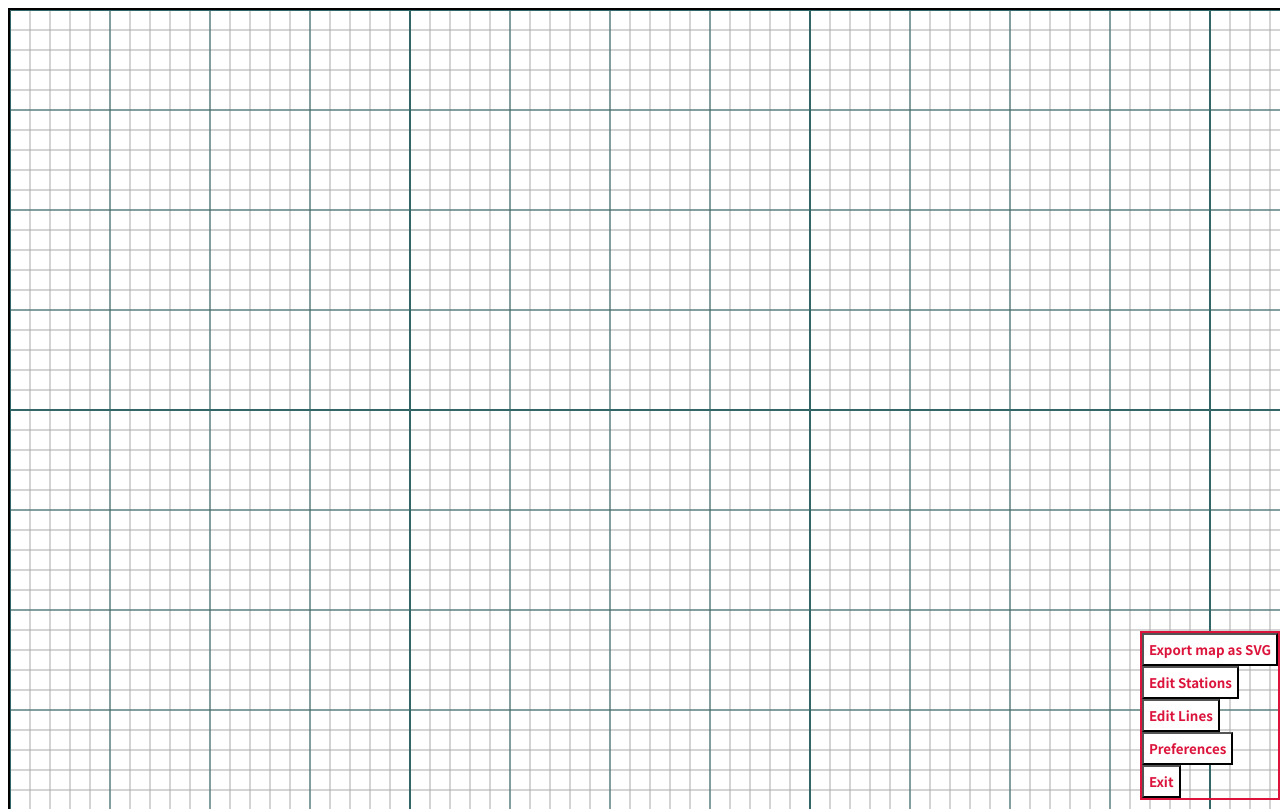
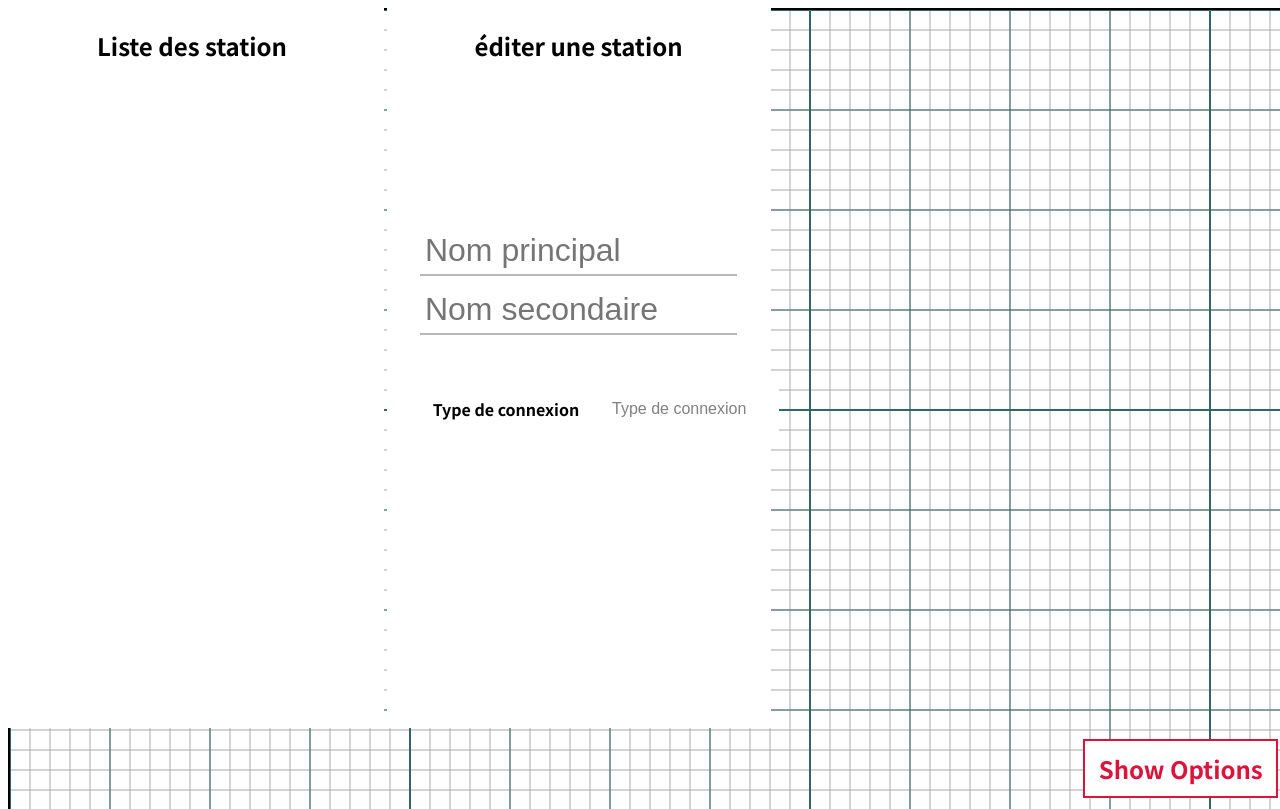
Before and after one commit to RGG200/TransportMapMaker, a plain HTML site: page index.html in a window 1280 px wide. Shown: the top 809 px of the page. Drawn offline with Linux system fonts and the light colour scheme.

Commit message:
Add files via upload

```diff
--- a/css/styles.css
+++ b/css/styles.css
@@ -2,6 +2,7 @@
 @import url('https://fonts.googleapis.com/css2?family=Noto+Sans+JP:wght@700&family=Roboto:wght@500&display=swap');
 html body{
     background-color: white;
+    font-family:'Noto Sans JP', sans-serif;
 }
 #canvas{
     position: absolute;
@@ -16,30 +17,37 @@ html body{
     text-transform: uppercase;
 }
 .button{
-    padding: 5px;
+    padding: 10px;
     color: crimson;
+    width: 100%;
     background: white;
     transition: 300ms;
+    text-align: left;
     display: flex;
+    border: none;
+    font-size: 1em;
     text-decoration: none;
     font-family
     : 'Noto Sans JP', sans-serif;
 }
+.button:active{
+    border-style: outset;
+    border: none;
+    width: 100%;
+}
 .button:hover{
-    padding: 5px;
-    color: forest;
-    background: white;
+    padding: 10px;
+    color: red;
     transition: 300ms;
-    text-align: center;
     display: flex;
 }
 #options{
     text-decoration: none;
     position: fixed;
-    right: 0px;
-    bottom: 0px;
-    width:auto;
-    max-width: 20%;
+    right: 2px;
+    display: none;
+    bottom: 50px;
+    width: 15%;
     height: auto;
     font-size: 1.5em;
     text-align: center;
@@ -49,3 +57,128 @@ html body{
     font-family
     : 'Noto Sans JP', sans-serif;
 }
+.main{
+        text-decoration: none;
+        position: fixed;
+        right: 2px;
+        bottom: 2px;
+        width: 15.2%;
+        height: auto;
+        padding: 10px;
+        font-size: 1.5em;
+        text-align: center;
+        background-color: white;
+        color: crimson;
+        z-index: 2;
+        border: 2px solid crimson;
+        transition: 300ms;
+        font-family
+        : 'Noto Sans JP', sans-serif;
+}
+.main:hover{
+    text-decoration: none;
+    position: fixed;
+    right: 2px;
+    bottom: 2px;
+    height: auto;
+    font-size: 1.5em;
+    text-align: center;
+    background-color: white;
+    color: red;
+    z-index: 2;
+    border: 2px solid crimson;
+    transition: 300ms;
+    font-family
+    : 'Noto Sans JP', sans-serif;
+}
+.title-station{
+    display: block;
+    width: 100%;
+    text-align: center;
+    font-size: 1em;
+}
+#st-list{
+    position: fixed;
+    left: 0%;
+    z-index: 2;
+    background-color: #FFF;
+    width: 30%;
+    height: 90%;
+    justify-content: center;
+}
+.main-title{
+    text-align: center;
+}
+.st-editor{
+    position: fixed;
+    left: 30.2%;
+    z-index: 2;
+    background-color: #FFF;
+    width: 30%;
+    height: 90%;
+    justify-content: center;
+}
+.stname{
+    position: relative;
+    top: 20%;
+    margin: auto;
+    padding: 5px;
+    font-size: 2em;
+    margin-bottom: 10px;
+    width: 80%;
+    display: block;
+    border: none;
+    border-bottom: #00000047 solid 2px;
+    outline: none;
+}
+ /* Dropdown Button */
+ .dropbtn {
+    background-color: white;
+    color: gray;
+    padding: 16px;
+    width: 200px;
+    text-align: center;
+    font-size: 16px;
+    border: none;
+    cursor: pointer;
+  }
+
+  /* Dropdown button on hover & focus */
+  .dropbtn:hover, .dropbtn:focus {
+  }
+
+  /* The container <div> - needed to position the dropdown content */
+  .connexion-type {
+    position: relative;
+    top: 25%;
+    left: 12%;
+    font-size: 1em;
+    border-radius: 1em;
+    display: inline-flex;
+  }
+
+  /* Dropdown Content (Hidden by Default) */
+  .dropdown-content {
+    display: none;
+    position: fixed;
+    top: 45%;
+    left: 14%;
+    background-color: white;
+    min-width: 160px;
+    box-shadow: 0px 8px 16px 0px rgba(125,125,125,0.2);
+    z-index: 1;
+  }
+
+  /* Links inside the dropdown */
+  .dropdown-content a {
+    color: black;
+    padding: 12px 16px;
+    text-decoration: none;
+    display: block;
+  }
+
+  /* Change color of dropdown links on hover */
+  .dropdown-content a:hover {background-color: #ddd;}
+
+  /* Show the dropdown menu (use JS to add this class to the .dropdown-content container when the user clicks on the dropdown button) */
+  .show {display:block;}
--- a/index.html
+++ b/index.html
@@ -10,22 +10,32 @@
 <body>
     <script src="./js/app.js" type="module"></script>
     <script src="./js/export/export.js" type="module"></script>
+    <script src="./js/options.js"></script>
     <svg id="canvas" height="4000" width="4000" xmlns="http://www.w3.org/2000/svg">
     </svg>
-    <div id="options">
+    <button id="" class="main" onclick="showOptions('options');">Show Options</button>
+    <div id="options" onmouseleave="hideOptions('options');">
         <button id="exportmap" class="button" href="" onclick="saveMap();">Export map as SVG</button>
-        <button id="" class="button" href="">Edit Stations</button>
-        <button id="" class="button" href="">Edit Lines</button>
+        <button id="" class="button" href="">Editer une Stations</button>
+        <button id="" class="button" href="">Editer une Lines</button>
         <button id="" class="button" href="">Preferences</button>
         <button id="" class="button" href="">Exit</button>
     </div>
-    <div id="editor">
-        <div>
-
-        </div>
-        <div>
-
-        </div>
-    </div>
+    <section id="st-list">
+        <h1 class="main-title">Liste des station</h1>
+    </section>
+    <section class="st-editor">
+        <h1 class="main-title">éditer une station</h1>
+        <input class="stname" type="text" placeholder="Nom principal">
+        <input class="stname" type="text" placeholder="Nom secondaire">
+        <div class="connexion-type">
+            <p>Type de connexion</p>
+            <button id="cx-btn" onclick="showOptions('myDropdown');" ondblclick="hideOptions('myDropdown');" class="dropbtn">Type de connexion</button>
+            <div id="myDropdown" class="dropdown-content">
+              <a id="csa" onclick="document.getElementById('cx-btn').innerHTML = 'A'">A</a>
+              <a id="csb" onclick="document.getElementById('cx-btn').innerHTML = 'B'">B</a>
+            </div>
+          </div>
+    </section>
 </body>
 </html>
--- a/js/app.js
+++ b/js/app.js
@@ -39,3 +39,22 @@ canvas.addEventListener('click', function(){
     stationInstances++;
     }
 }, false);
+
+st_list = document.getElementById('st-list');
+for(let i = 0; i < instancesLine; i++){
+  for(let i = 0; i < stationInstances; i++){
+    var station = document.createElement('button');
+    station.setAttributeNS(nulll, 'class', 'title_station');
+    station.innerHTML = net.lines[j].stations[i].fName + ' ' + net.lines[j].stations[i].sName;
+    st_list.appendChild(station);
+  }
+}
+
+csb = document.getElementById('csb');
+csa = document.getElementById('csa');
+csa.addEventListener('click', function(){
+  net.lines[selectedLine].stations[selected].line_style = 'a';
+})
+csb.addEventListener('click', function(){
+  net.lines[selectedLine].stations[selected].line_style = 'a';
+})
--- /dev/null
+++ b/js/options.js
@@ -0,0 +1,9 @@
+function showOptions(classname){
+    document.getElementById(classname).style.display = 'block';
+}
+function hideOptions(classname){
+    document.getElementById(classname).style.display = 'none';
+}
+function setConnexionStyle(style){
+
+}
```
